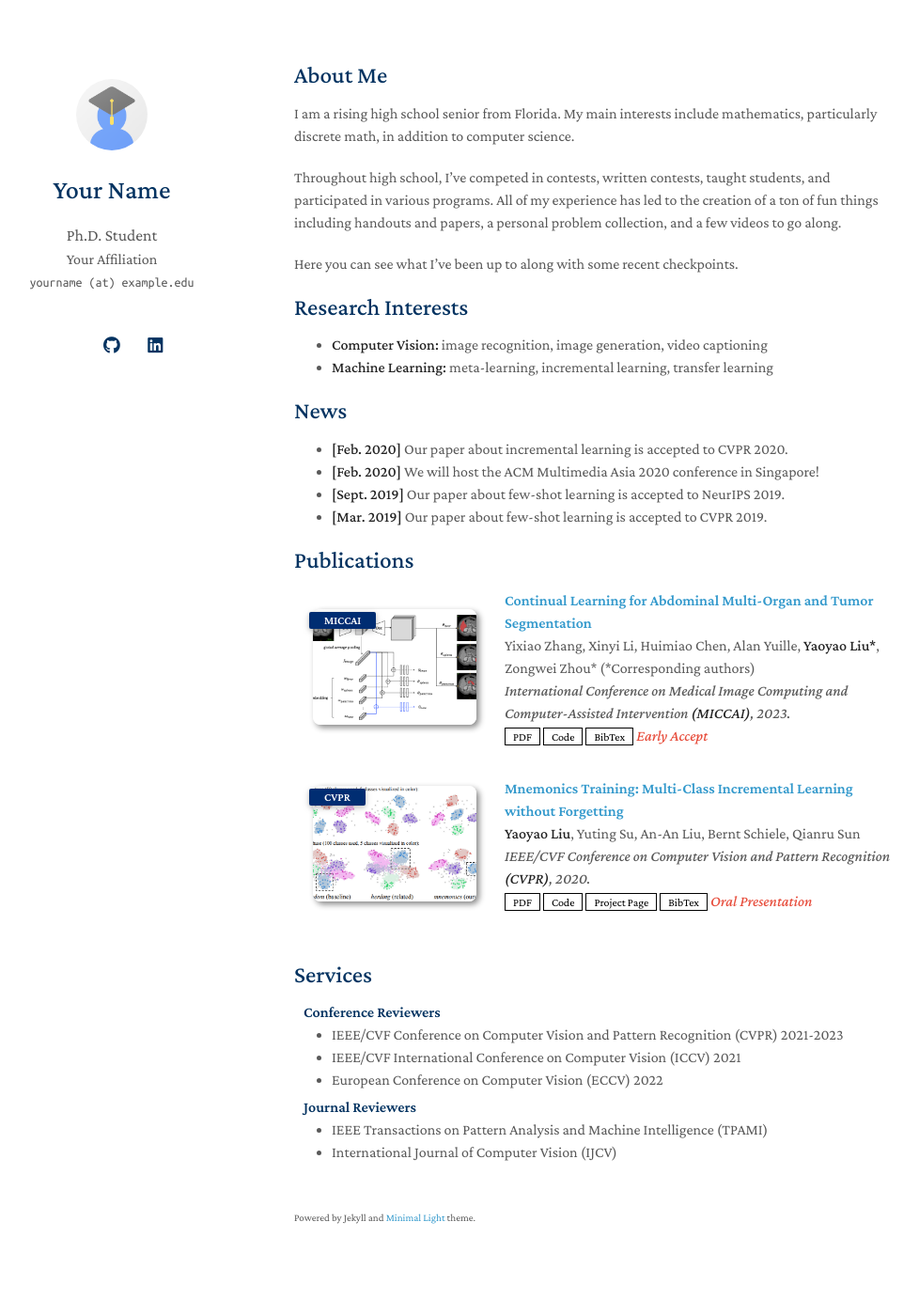
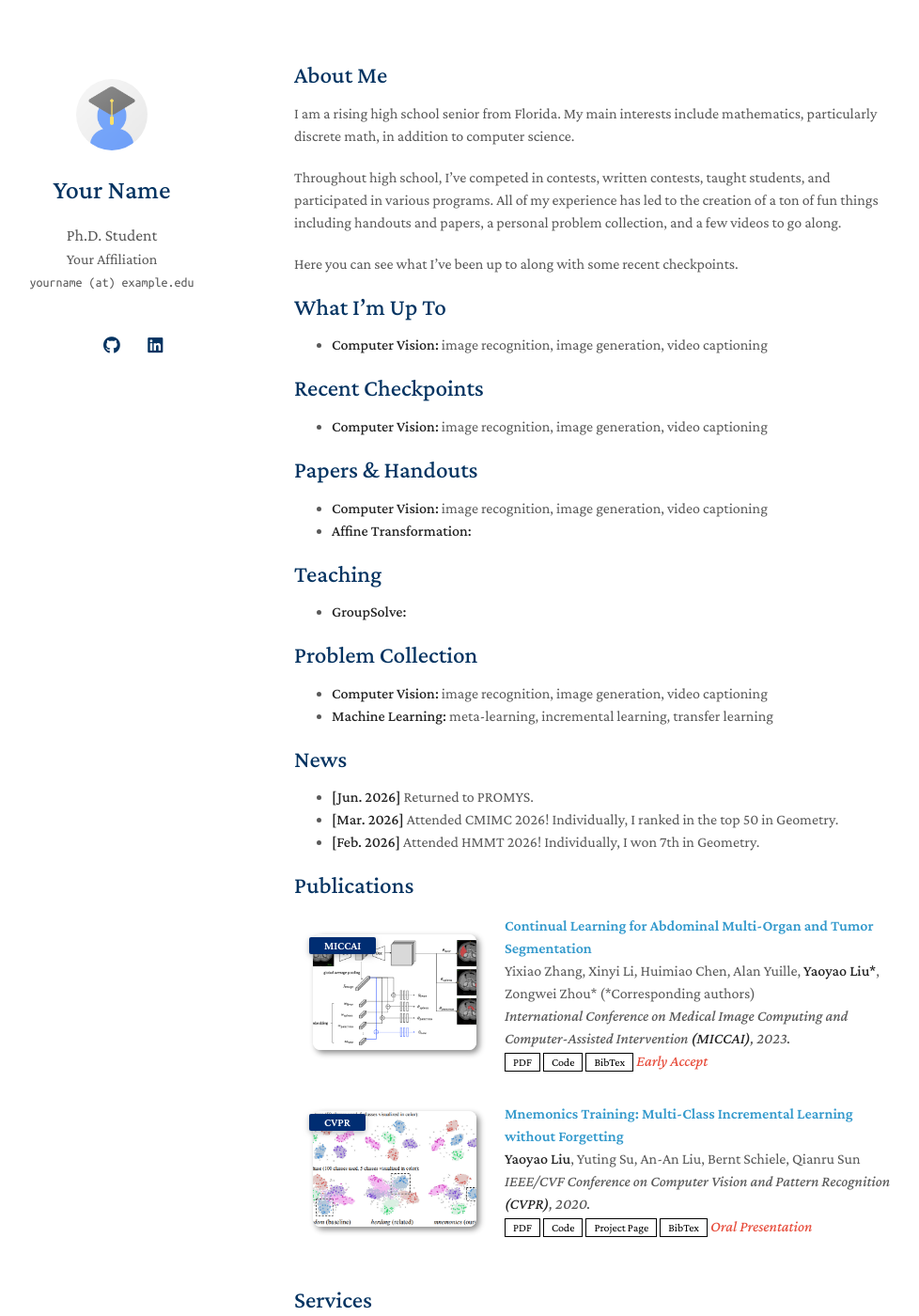
Before and after one commit to jacobkhohayting/jakhocobting, a Jekyll site: the page built from index.md, in a window 1280 px wide and 1400 px high. Shown: the whole window at 94% size, without its empty margins (157-1135 px from the left). Built offline with Jekyll 4.4.1, drawn with Linux system fonts in a browser that asks for light colours; a style sheet for code colours, icons or effects is not loaded; our own code applies the rules of GitHub Pages for plain Markdown files.

Commit message:
Update index.md

```diff
--- a/index.md
+++ b/index.md
@@ -10,17 +10,33 @@ Throughout high school, I've competed in contests, written contests, taught stud
 
 Here you can see what I've been up to along with some recent checkpoints.
 
-## Research Interests
+## What I'm Up To
+
+- **Computer Vision:** image recognition, image generation, video captioning
+
+## Recent Checkpoints
+
+- **Computer Vision:** image recognition, image generation, video captioning
+
+## Papers & Handouts
+
+- **Computer Vision:** image recognition, image generation, video captioning
+- **Affine Transformation:**
+
+## Teaching
+
+- **GroupSolve:**
+
+## Problem Collection
 
 - **Computer Vision:** image recognition, image generation, video captioning
 - **Machine Learning:** meta-learning, incremental learning, transfer learning
 
 ## News
 
-- **[Feb. 2020]** Our paper about incremental learning is accepted to CVPR 2020.
-- **[Feb. 2020]** We will host the ACM Multimedia Asia 2020 conference in Singapore!
-- **[Sept. 2019]** Our paper about few-shot learning is accepted to NeurIPS 2019.
-- **[Mar. 2019]** Our paper about few-shot learning is accepted to CVPR 2019.
+- **[Jun. 2026]** Returned to PROMYS.
+- **[Mar. 2026]** Attended CMIMC 2026! Individually, I ranked in the top 50 in Geometry.
+- **[Feb. 2026]** Attended HMMT 2026! Individually, I won 7th in Geometry.
 
 {% include_relative _includes/publications.md %}
 
```
